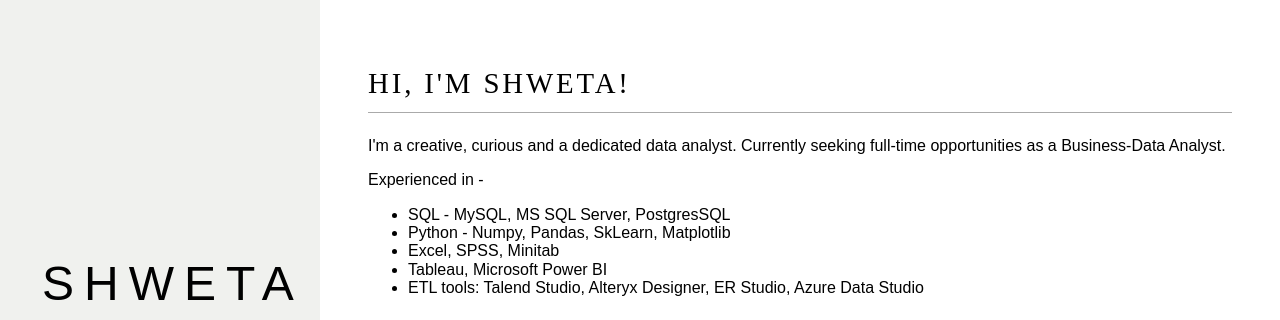
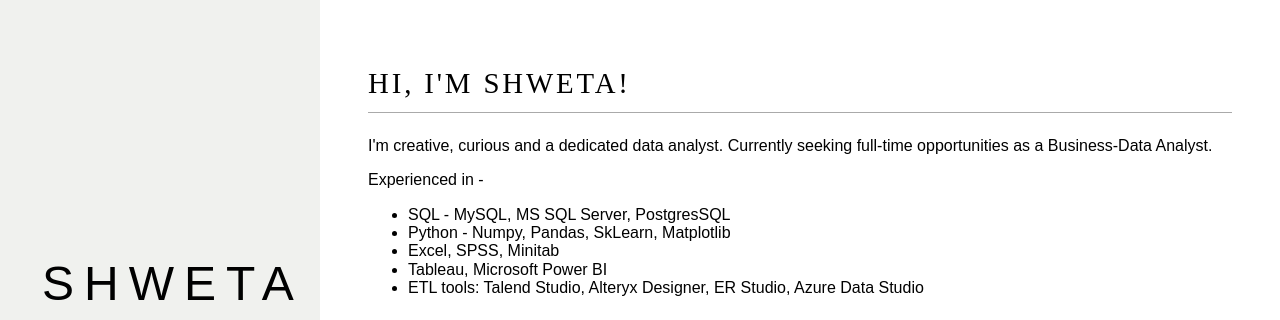
Before and after one commit to shweta-birajdar/shweta-birajdar.github.io, a Jekyll site: the page built from index.html, in a window 1280 px wide. Shown: the top 320 px of the page. Built offline with Jekyll 4.4.1, drawn with Linux system fonts in a browser that asks for light colours; nearby versions of some CDN libraries; some web fonts are replaced.

```diff
--- a/index.html
+++ b/index.html
@@ -8,7 +8,7 @@ published: true
   <div class="at-a-glance">
     <div class="pure-g">
       <div class="pure-u-1">
-	        <p>I&apos;m a creative, curious and a dedicated data analyst. Currently seeking full-time opportunities as a Business-Data Analyst.</p>
+	        <p>I&apos;m creative, curious and a dedicated data analyst. Currently seeking full-time opportunities as a Business-Data Analyst.</p>
 		      <p>Experienced in - </p>
 		      <ul>
 			      <li>SQL - MySQL, MS SQL Server, PostgresSQL</li>
```
